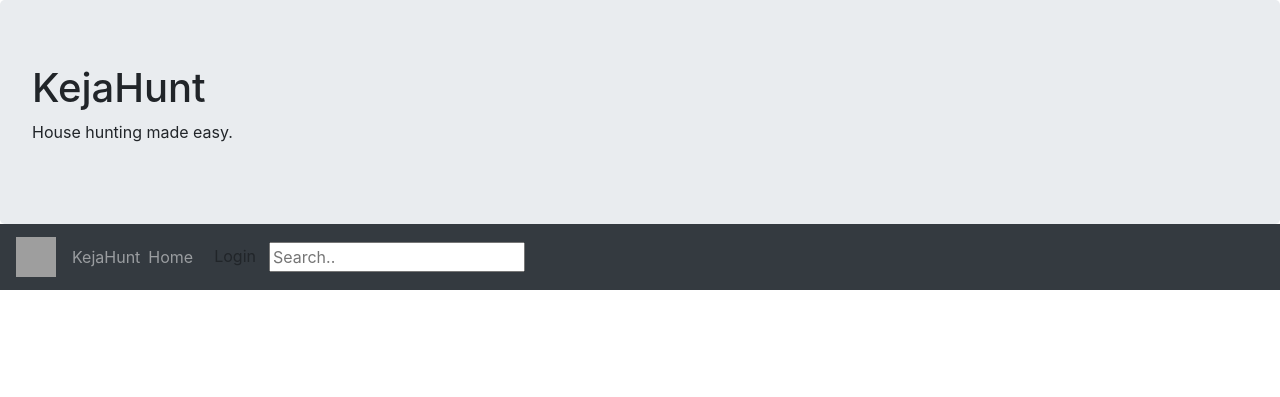
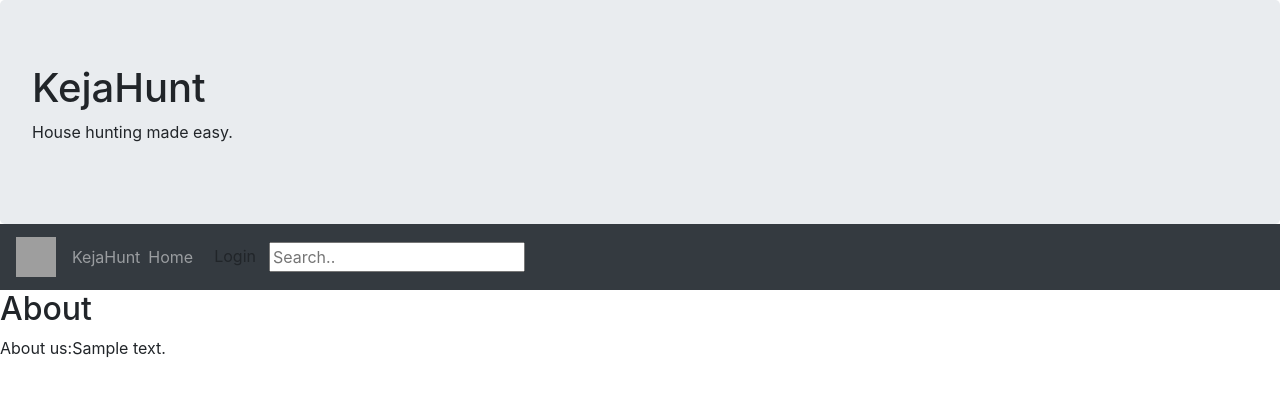
Before and after one commit to mburuBeatrice/KejaHunt, a Django app: template hunt/templates/about.html in a window 1280 px wide. Shown: the top 397 px of the page. Run offline with Django 3.2, Linux system fonts and the light colour scheme; tables that the repository leaves empty hold one stand-in row (values such as "Sample post"); the template is opened without the code that fills it: values that come from a table or form of the project are taken from there, most other values are stand-ins (such as "Sample title", 1, 10 or a date in 2020); parts of the project's set-up code (start-up, migrations or seed data) failed here and were passed over; some libraries are stand-ins or nearby versions; grey boxes are pictures that could not be loaded.

Commit message:
adds an about page template

```diff
--- a/hunt/templates/about.html
+++ b/hunt/templates/about.html
@@ -2,6 +2,10 @@
 {% load bootstrap4 %}
 {% block content %}
 {{block.super}}
+    <h2>About</h2>
+    {% for about in about%}
+      <p>About us:{{about.description}}</p>
 
-<section class="kejahunt"></section>
+    {% endfor %}
+ <br>
 {% endblock %}
```
